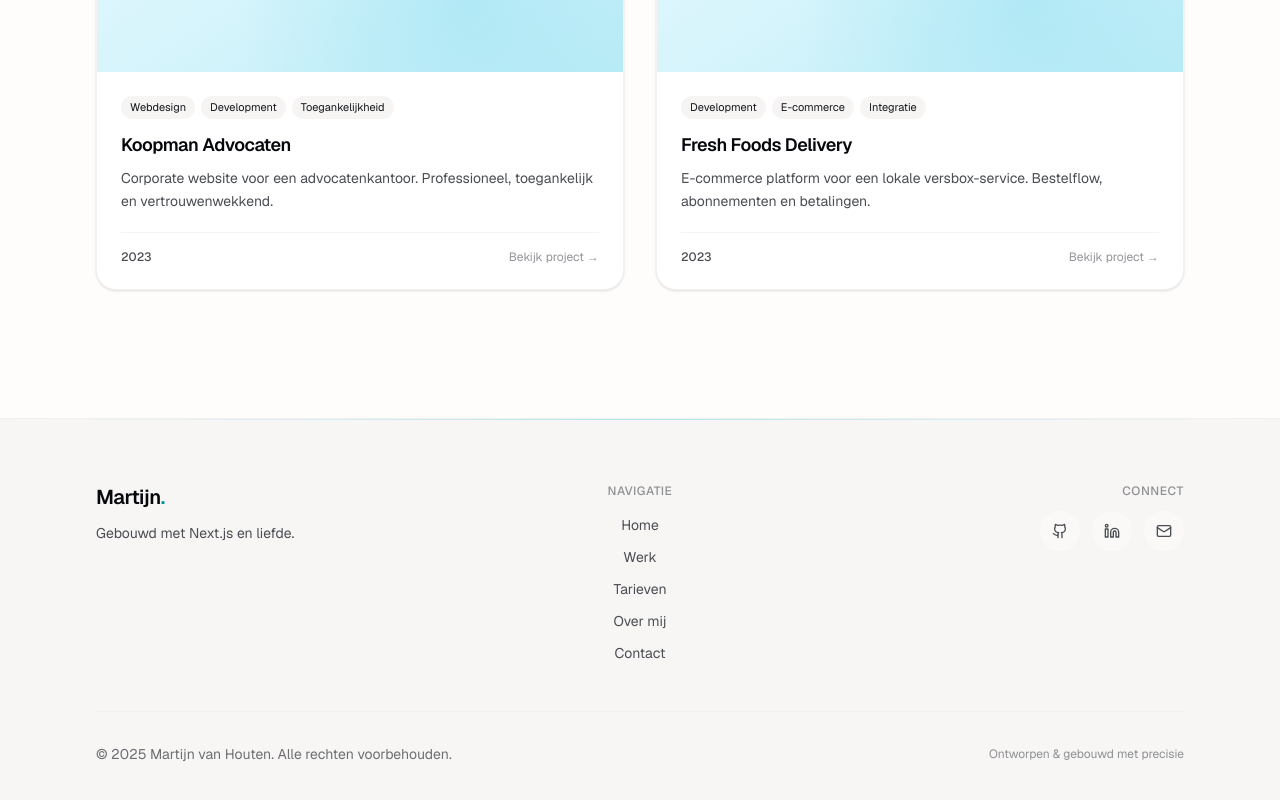
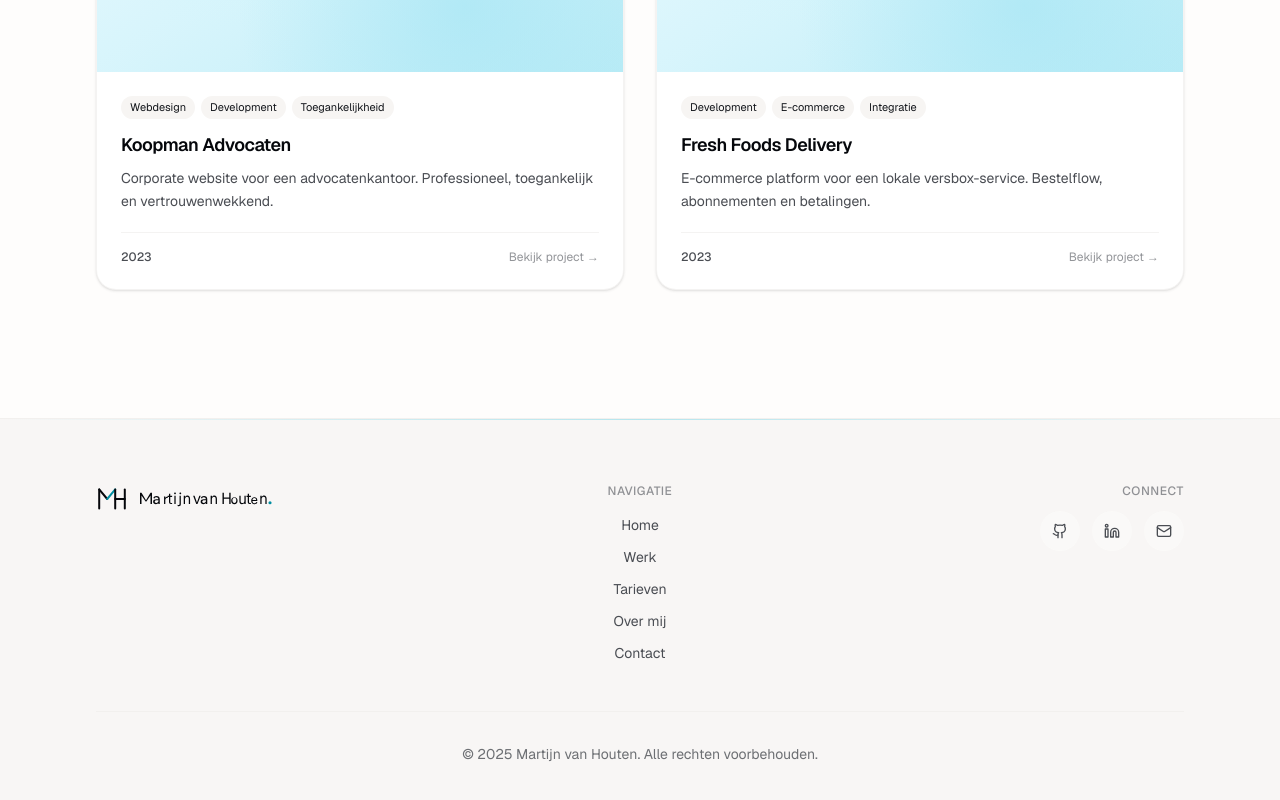
Before and after one commit to martynvhouten/martijn-portfolio, a Next.js app: page /work in a window 1280 px wide. Shown: the part 2083-2883 px from the top of the page. Built offline with nearby package versions, Linux system fonts and the light colour scheme.

Commit message:
refactor: use Logo component in Footer and remove taglines

```diff
--- a/components/layout/Footer.tsx
+++ b/components/layout/Footer.tsx
@@ -1,5 +1,6 @@
 import Link from 'next/link';
 import { Github, Linkedin, Mail } from 'lucide-react';
+import { Logo } from '@/components/Logo';
 import { t } from '@/lib/i18n';
 
 const socialLinks = [
@@ -38,17 +39,14 @@ export function Footer() {
 
       <div className="mx-auto max-w-6xl px-4 py-16 sm:px-6 lg:px-8">
         <div className="grid gap-12 md:grid-cols-3">
-          {/* Logo & Description */}
+          {/* Logo */}
           <div className="flex flex-col items-center md:items-start">
             <Link
               href="/"
-              className="text-xl font-semibold tracking-tight transition-colors hover:text-primary"
+              className="transition-opacity hover:opacity-80"
             >
-              Martijn<span className="text-primary">.</span>
+              <Logo variant="full" />
             </Link>
-            <p className="mt-3 text-sm text-muted-foreground max-w-xs text-center md:text-left">
-              {translations.footer.madeWith}
-            </p>
           </div>
 
           {/* Navigation Links */}
@@ -90,12 +88,9 @@ export function Footer() {
         </div>
 
         {/* Copyright */}
-        <div className="mt-12 flex flex-col items-center gap-4 border-t border-border/30 pt-8 sm:flex-row sm:justify-between">
+        <div className="mt-12 flex items-center justify-center border-t border-border/30 pt-8">
           <p className="text-sm text-muted-foreground/80">
             {translations.footer.copyright}
-          </p>
-          <p className="text-xs text-muted-foreground/60">
-            Ontworpen & gebouwd met precisie
           </p>
         </div>
       </div>
--- a/content/i18n/en.json
+++ b/content/i18n/en.json
@@ -106,8 +106,7 @@
     }
   },
   "footer": {
-    "copyright": "",
-    "madeWith": ""
+    "copyright": ""
   },
   "pricing": {
     "title": "",
--- a/content/i18n/nl.json
+++ b/content/i18n/nl.json
@@ -151,8 +151,7 @@
     }
   },
   "footer": {
-    "copyright": "© 2025 Martijn van Houten. Alle rechten voorbehouden.",
-    "madeWith": "Gebouwd met Next.js en liefde."
+    "copyright": "© 2025 Martijn van Houten. Alle rechten voorbehouden."
   },
   "pricing": {
     "title": "Tarieven",
```
